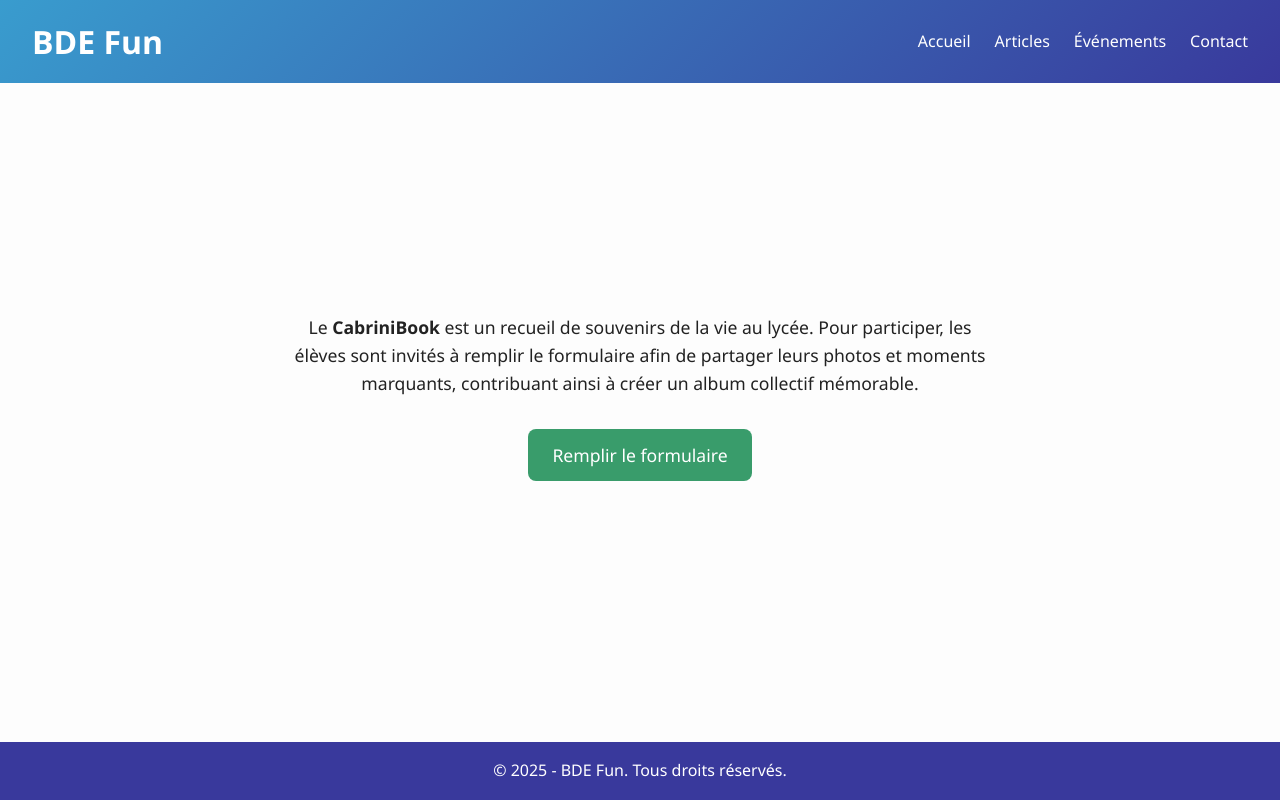
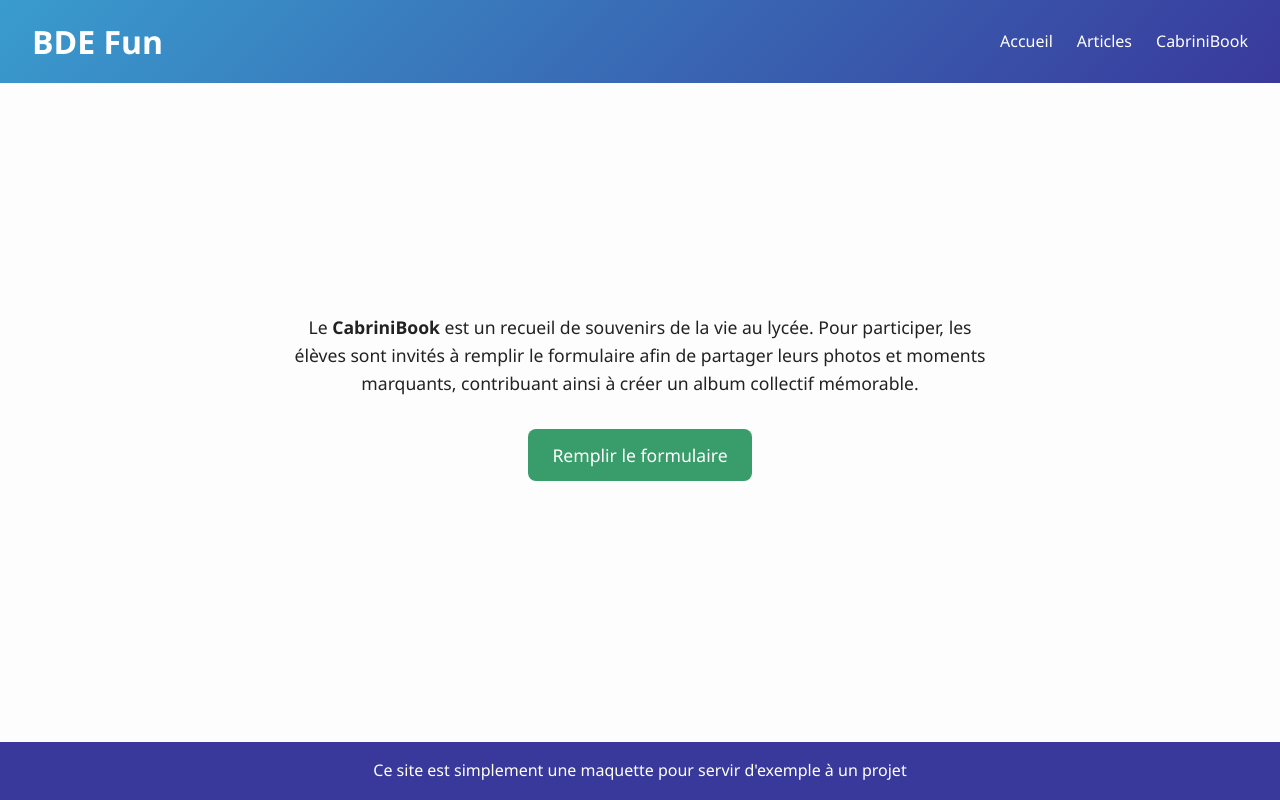
Before and after one commit to Mael0121/bde-site, a plain HTML site: page cabrinibook.html in a window 1280 px wide. Drawn offline with Linux system fonts and the light colour scheme.

Commit message:
Update cabrinibook.html

```diff
--- a/cabrinibook.html
+++ b/cabrinibook.html
@@ -3,7 +3,7 @@
 <head>
   <meta charset="UTF-8">
   <meta name="viewport" content="width=device-width, initial-scale=1.0">
-  <title>CabriniBook - BDE Fun</title>
+  <title>CabriniBook - BDE</title>
   <link rel="stylesheet" href="style.css">
   <style>
     main {
@@ -47,8 +47,7 @@
       <ul>
         <li><a href="index.html">Accueil</a></li>
         <li><a href="articles.html">Articles</a></li>
-        <li><a href="#">Événements</a></li>
-        <li><a href="#">Contact</a></li>
+        <li><a href="cabrinibook.html">CabriniBook</a></li>
       </ul>
     </nav>
   </header>
@@ -68,7 +67,7 @@
 
   <!-- Footer -->
   <footer>
-    <p>© 2025 - BDE Fun. Tous droits réservés.</p>
+    <p>Ce site est simplement une maquette pour servir d'exemple à un projet</p>
   </footer>
 </body>
 </html>
```
